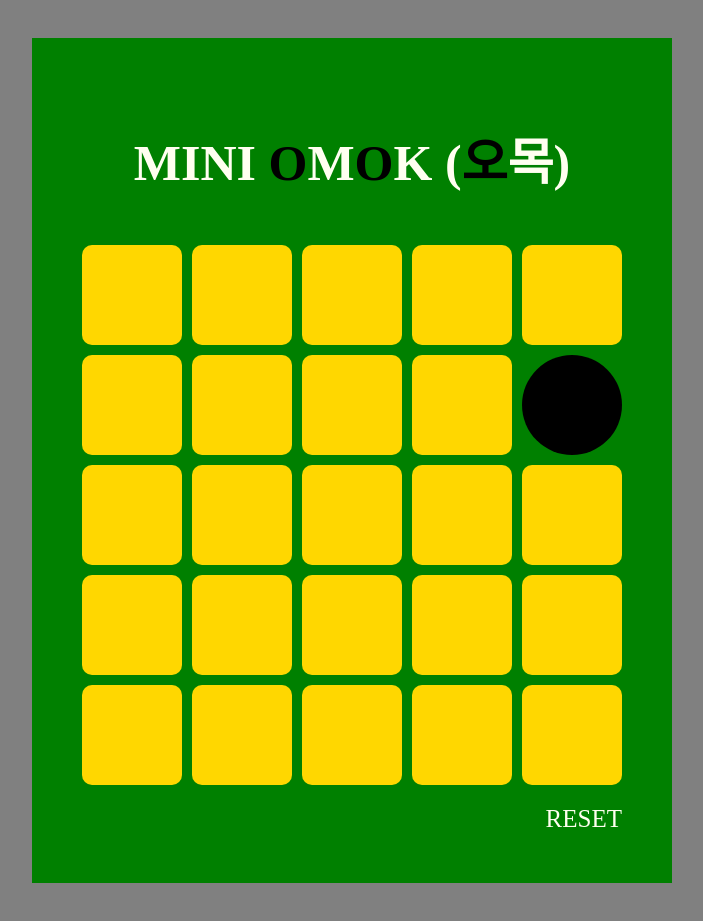
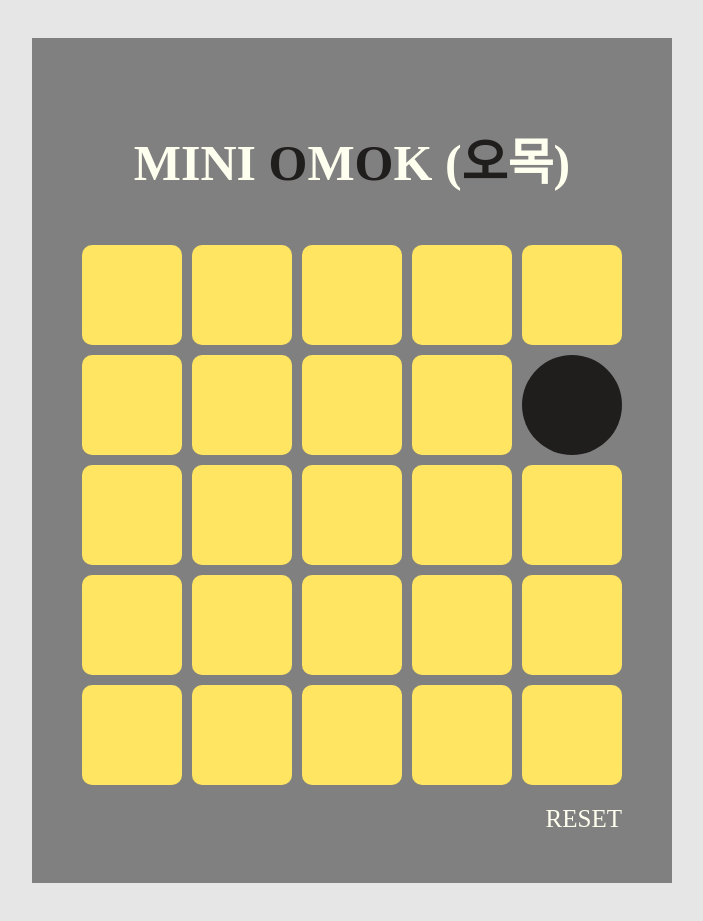
Before and after one commit to dvlprwchoi/omok-game, a plain HTML site: page index.html in a window 1280 px wide. Both pictures are taken after a click on the element "10". Shown: the whole page, without its empty margins (288-991 px from the left). Drawn offline with Linux system fonts and the light colour scheme.

Commit message:
MODIFIED web accessibility, smoother keyframes

```diff
--- a/style.css
+++ b/style.css
@@ -1,22 +1,22 @@
 body {
-    background-color: gray;
+    background-color: #E6E6E6;
     display: flex;
     justify-content: center;
 }
 .gameContainer {
-    background-color: green;
+    background-color: #808080;
     margin: 30px;
     padding: 50px;
 }
 .gameTitle {
     text-align: center;
-    color: ivory;
+    color: #ffffef;
     font-size: 50px;
     font-weight: bold;
     margin-bottom: 51.440px;
 }
 .gameTitle span {
-    color: black;
+    color: #201D1D;
 }
 .gameBoardGridContainer {
     display: grid;
@@ -44,7 +44,7 @@ body {
     text-align: start;
 }
 .resetButton {
-   color: ivory;
+   color: #ffffef;
    font-size: 25px;
    text-align: end;
 }
@@ -56,35 +56,36 @@ body {
 .cellGrid {
     height: 100px;
     width: 100px;
-    background-color: gold;
+    background-color: #FFE561;
     opacity: 1;
     border-radius: 10%;
     text-indent: -9999px;
 }
 .white {
     border-radius: 50%;
-    background-color: ivory;
+    background-color: #ffffef;
     transition: background 500ms;
 }
 .black {
     border-radius: 50%;
-    background-color: black;
+    background-color: #201D1D;
     transition: background 500ms;
 }
 .won {
-   animation: changingColor 900ms infinite;
+   animation: changingColor 1800ms infinite;
+   animation-timing-function: linear;
 }
 @keyframes changingColor {
     0% {
         background-color: orangered;
     }
-    25% {
-        background-color: ivory;
+    16% {
+        background-color: #ffffef;
     }
-    50% {
+    49% {
+        background-color: #201D1D;
+    }
+    82% {
         background-color: orangered;
     }
-    100% {
-        background-color: black;
-    }
 }
```
